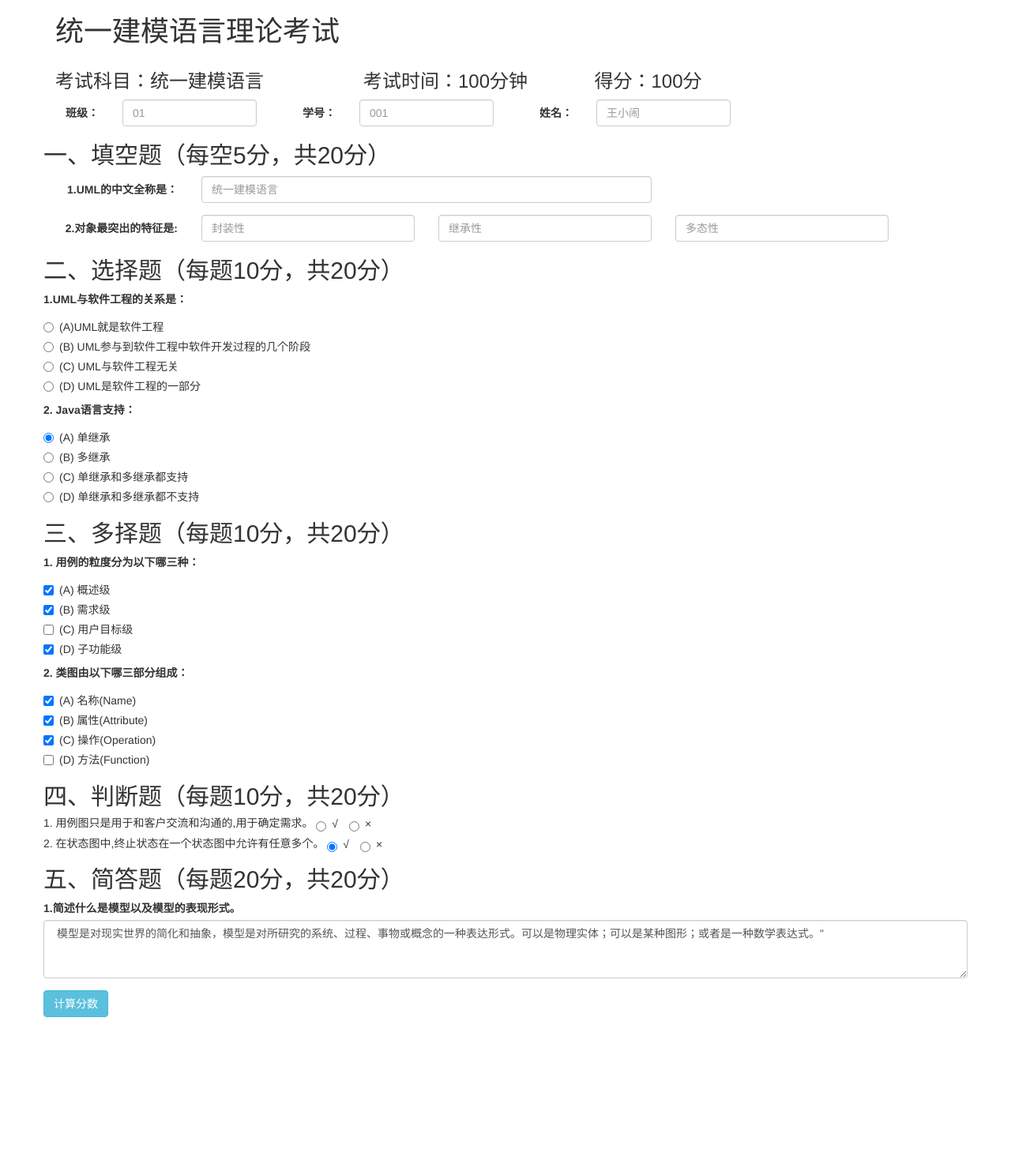
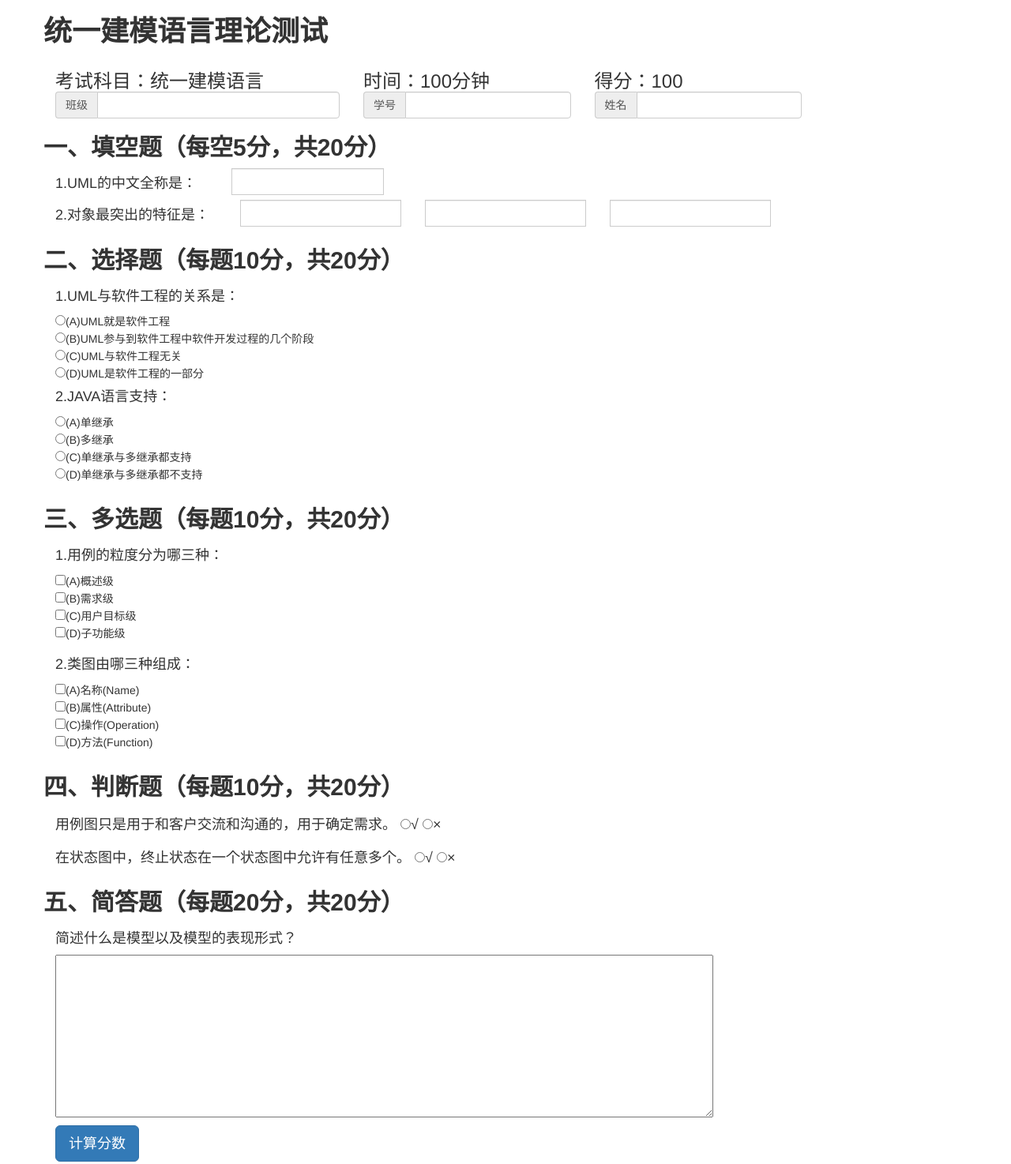
Before and after one commit to heeray/TW104, a plain HTML site: page index.html in a window 1280 px wide. Shown: the whole page at 79% size. Before the commit the page ends 1288 px from the top, so only its background shows below. Drawn offline with Linux system fonts and the light colour scheme.

Commit message:
TW104 commit

```diff
--- a/index.html
+++ b/index.html
@@ -1,163 +1,187 @@
 <html>
     <head>
-	    <title>bootstrap实现html试卷</title>
-        <meta name="viewport" content="width=device-width, initial-scale=1.0">
-        <link rel="stylesheet" href="./bootstrap-3.3.7-dist/css/bootstrap.min.css">
+        <link rel="stylesheet" href="./bootstrap-3.3.7-dist/css/bootstrap.css">
         <script src="./jquery-3.2.1.js"></script>
-        <script src="./bootstrap-3.3.7-dist/js/bootstrap.min.js"></script>
+        <script src="./bootstrap-3.3.7-dist/js/bootstrap.js"></script>
+        <title>task 104</title>
+
     </head>
     <body>
+        <!--write your code here-->
+
+    <!--标题-->
+    <form class="bs-example bs-example-form" role="form">
     <div class="container">
-    <h1>统一建模语言理论考试</h1>
       <div class="row">
-      <div class="col-xs-4">
-         <h3>考试科目：统一建模语言</h3>
+        <h1><strong>统一建模语言理论测试</strong></h1>
+      </div>
+      <div class="row">
+        <h3><div class="col-xs-4">
+          <div>考试科目：统一建模语言</div>
+            <div class="input-group input-group-md">
+              <span class="input-group-addon">班级</span>
+              <input type="text" class="form-control">
+            </div>
         </div>
         <div class="col-xs-3">
-         <h3>考试时间：100分钟</h3>
+          <div>时间：100分钟</div>
+            <div class="input-group input-group-md">
+              <span class="input-group-addon">学号</span>
+              <input type="text" class="form-control">
+            </div>
         </div>
         <div class="col-xs-3">
-         <h3>得分：100分</h3>
+          <div>得分：100</div>
+          <div class="input-group input-group-md">
+            <span class="input-group-addon">姓名</span>
+            <input type="text" class="form-control">
+          </div>
+        </h3>
+        </div>
+        <div class="row">
+          <h2><strong>一、填空题（每空5分，共20分）</strong></h2>
+          </div>
+        <div class="row">
+          <div class="input-group input-group-md">
+            <div class="col-xs-6">
+            <h4>1.UML的中文全称是：</h4>
+            </div>
+            <div class="col-xs-6"><input type="text" class="form-control"></div>
           </div>
         </div>
          <div class="row">
-    <form class="form-horizontal" role="form">
-    <div class="form-group">
-    <label for="firstname" class="col-sm-1 control-label">班级：</label>
-    <div class="col-sm-2">
-      <input type="text" class="form-control" id="firstname" placeholder="01">
+            <div class="input-group input-group-md">
+              <div class="col-xs-3">
+              <h4>2.对象最突出的特征是：</h4>
+              </div>
+              <div class="col-xs-3"><input type="text" class="form-control"></div>
+              <div class="col-xs-3"><input type="text" class="form-control"></div>
+              <div class="col-xs-3"><input type="text" class="form-control"></div>
+              </div>
+        </div>
+      <div class = "row">
+
+      <h2><strong>二、选择题（每题10分，共20分）</strong></h2>
+      </div>
+      <div class="row">
+      <div class = "col-xs-12">
+      <div class = "input-group">
+         <p><h4>1.UML与软件工程的关系是：</h4>
+            <div><input type="radio" name="radio-choice-1">(A)UML就是软件工程</input></div>
+            <div><input type="radio" name="radio-choice-1">(B)UML参与到软件工程中软件开发过程的几个阶段</input></div>
+            <div><input type="radio" name="radio-choice-1">(C)UML与软件工程无关</input></div>
+            <div><input type="radio" name="radio-choice-1">(D)UML是软件工程的一部分</input></div>
+            </div>
+            </div>
+            </div>
+      <div class="row">
+      <div class = "col-xs-12">
+      <div class = "input-group">
+          <p><h4>2.JAVA语言支持：</h4>
+            <div><input type="radio" name="radio-choice-2">(A)单继承</input></div>
+            <div><input type="radio" name="radio-choice-2">(B)多继承</input></div>
+            <div><input type="radio" name="radio-choice-2">(C)单继承与多继承都支持</input></div>
+            <div><input type="radio" name="radio-choice-2">(D)单继承与多继承都不支持</input></div>
+          </p>
+     </div>
+     </div>
+     </div>
+      <!--第三问-->
+       <div class="row">
+          <h2><strong>三、多选题（每题10分，共20分）</strong></h2>
+        </div>
+        <div class="row">
+            <div class="col-xs-12">
+          <div class="input-group">
+
+          <p><h4>1.用例的粒度分为哪三种：</h4>
+            <div><input type="checkbox" name="multi-choice-1">(A)概述级</input></div>
+            <div><input type="checkbox" name="multi-choice-1">(B)需求级</input></div>
+            <div><input type="checkbox" name="multi-choice-1">(C)用户目标级</input></div>
+            <div><input type="checkbox" name="multi-choice-1">(D)子功能级</input></div>
+          </p>
+          </div>
+          </div>
+          </div>
+          <div class="row">
+            <div class="col-xs-12">
+          <div class="input-group">
+
+          <p><h4>2.类图由哪三种组成：</h4>
+            <div><input type="checkbox" name="multi-choice-2">(A)名称(Name)</input></div>
+            <div><input type="checkbox" name="multi-choice-2">(B)属性(Attribute)</input></div>
+            <div><input type="checkbox" name="multi-choice-2">(C)操作(Operation)</input></div>
+            <div><input type="checkbox" name="multi-choice-2">(D)方法(Function)</input></div>
+          </p>
+          </div>
+          </div>
           </div>
 
- <!--  <div class="form-group"> -->
-    <label for="lastname" class="col-sm-1 control-label">学号：</label>
-    <div class="col-sm-2">
-      <input type="text" class="form-control" id="lastname" placeholder="001">
+      <!--第四问-->
+      <div class="row">
+      <h2><strong>四、判断题（每题10分，共20分）</strong></h2>
       </div>
-    <!-- <div class="form-group"> -->
-    <label for="lastname" class="col-sm-1 control-label">姓名：</label>
-    <div class="col-sm-2">
-      <input type="text" class="form-control" id="lastname" placeholder="王小闹">
+      <div class="row">
+            <div class="col-xs-12">
+          <div class="input-group">
+
+          <p><h4>用例图只是用于和客户交流和沟通的，用于确定需求。
+              <input type="radio" name="true-false-choice-1">√</input>
+              <input type="radio" name="true-false-choice-1">×</input>
+            </h4>
+          </p>
           </div>
           </div>
-    <h2>一、填空题（每空5分，共20分）</h2>
-    <form class="form-horizontal" role="form">
-  <div class="form-group">
-    <label  class="col-sm-2 control-label">1.UML的中文全称是：</label>
-    <div class="col-sm-6">
-      <input type="text" class="form-control" id="" placeholder="统一建模语言">
+          </div>
+          <div class="row">
+            <div class="col-xs-12">
+          <div class="input-group">
+          <p><h4>在状态图中，终止状态在一个状态图中允许有任意多个。
+              <input type="radio" name="true-false-choice-2">√</input>
+              <input type="radio" name="true-false-choice-2">×</input>
+            </h4>
+          </p>
           </div>
           </div>
-   <div class="form-group">
-    <label  class="col-sm-2 control-label">2.对象最突出的特征是:</label>
-    <div class="col-sm-3">
-      <input type="text" class="form-control" id="" placeholder="封装性">
           </div>
-    <div class="col-sm-3">
-      <input type="text" class="form-control" id="" placeholder="继承性">
+
+      <!--第五问-->
+      <div class="row">
+      <h2><strong>五、简答题（每题20分，共20分）</strong></h2>
       </div>
-    <div class="col-sm-3">
-      <input type="text" class="form-control" id="" placeholder="多态性">
+       <div class="row">
+              <div class="col-xs-12">
+            <div class="from-group">
+          <p>
+            <h4>简述什么是模型以及模型的表现形式？</h4>
+            <div><textarea rows="10" cols="100"></textarea></div>
+          </p>
             </div>
               </div>
-</form>
-   <h2>二、选择题（每题10分，共20分）</h2>
-   <label for="name">1.UML与软件工程的关系是：</label>
-        <div class="radio">
-    <label>
-        <input type="radio" name="optionsRadios" id="optionsRadios1" value="option1" > (A)UML就是软件工程
-    </label>
-</div>
-<div class="radio">
-    <label>
-        <input type="radio" name="optionsRadios" id="optionsRadios2" value="option2" checked>(B) UML参与到软件工程中软件开发过程的几个阶段
-    </label>
-</div>
-  <div class="radio">
-    <label>
-        <input type="radio" name="optionsRadios" id="optionsRadios3" value="option3">(C) UML与软件工程无关
-    </label>
-</div>
-   <div class="radio">
-    <label>
-        <input type="radio" name="optionsRadios" id="optionsRadios4" value="option4">(D) UML是软件工程的一部分
-    </label>
-</div>
- <label for="name">2. Java语言支持：</label>
-        <div class="radio">
-    <label>
-        <input type="radio" name="optionsRadios" id="optionsRadios1" value="option1"  checked> (A) 单继承
-    </label>
-</div>
-<div class="radio">
-    <label>
-        <input type="radio" name="optionsRadios" id="optionsRadios2" value="option2" >(B) 多继承
-    </label>
-</div>
-  <div class="radio">
-    <label>
-        <input type="radio" name="optionsRadios" id="optionsRadios3" value="option3">(C) 单继承和多继承都支持
-    </label>
-</div>
-   <div class="radio">
-    <label>
-        <input type="radio" name="optionsRadios" id="optionsRadios4" value="option4">(D) 单继承和多继承都不支持
-    </label>
-</div>
-<h2>三、多择题（每题10分，共20分）</h2>
-  <label for="name">1. 用例的粒度分为以下哪三种：</label>
-<div class="checkbox">
-    <label><input type="checkbox" value="" checked>(A) 概述级</label>
-</div>
-<div class="checkbox">
-    <label><input type="checkbox" value="" checked>(B) 需求级</label>
-</div>
-<div class="checkbox">
-    <label><input type="checkbox" value="">(C) 用户目标级</label>
-</div>
-<div class="checkbox">
-    <label><input type="checkbox" value="" checked>(D) 子功能级</label>
-</div>
- <label for="name">2. 类图由以下哪三部分组成：</label>
-<div class="checkbox">
-    <label><input type="checkbox" value="" checked>(A) 名称(Name)</label>
-</div>
-<div class="checkbox">
-    <label><input type="checkbox" value="" checked>(B) 属性(Attribute)</label>
-</div>
-<div class="checkbox">
-    <label><input type="checkbox" value="" checked>(C) 操作(Operation)</label>
-</div>
-<div class="checkbox">
-    <label><input type="checkbox" value="" >(D) 方法(Function)</label>
-</div>
-<h2>四、判断题（每题10分，共20分）</h2>
-<h5>1. 用例图只是用于和客户交流和沟通的,用于确定需求。
-   <label class="radio-inline">
-        <input type="radio" name="optionsRadiosinline" id="optionsRadios3" value="option1" >√
-    </label>
-    <label class="radio-inline">
-        <input type="radio" name="optionsRadiosinline" id="optionsRadios4"  value="option2" checked> ×
-    </label>
-</h5>
-<h5>2. 在状态图中,终止状态在一个状态图中允许有任意多个。
-   <label class="radio-inline">
-        <input type="radio" name="optionsRadiosinline" id="optionsRadios3" value="option1" checked>√
-    </label>
-    <label class="radio-inline">
-        <input type="radio" name="optionsRadiosinline" id="optionsRadios4"  value="option2"> ×
-    </label>
-</h5>
-
-<h2>五、简答题（每题20分，共20分）</h2>
-<form role="form">
-   <div class="form-group">
-    <label for="name">1.简述什么是模型以及模型的表现形式。</label>
-    <textarea class="form-control" rows="3" col="8"> 模型是对现实世界的简化和抽象，模型是对所研究的系统、过程、事物或概念的一种表达形式。可以是物理实体；可以是某种图形；或者是一种数学表达式。"</textarea>
-  </div>
-</form>
-<button type="button" class="btn btn-info">计算分数</button>
        </div>
 
-
+        <!-- Button trigger modal -->
+<button type="button" class="btn btn-primary btn-lg" data-toggle="modal" data-target="#myModal">
+  计算分数
+</button>
+<!-- Modal -->
+<div class="modal fade" id="myModal" tabindex="-1" role="dialog" aria-labelledby="myModalLabel">
+  <div class="modal-dialog" role="document">
+    <div class="modal-content">
+      <div class="modal-header">
+        <button type="button" class="close" data-dismiss="modal" aria-label="Close"><span aria-hidden="true">&times;</span></button>
+        <h4 class="modal-title" id="myModalLabel">计算分数</h4>
+      </div>
+      <div class="modal-body">
+       你的成绩
+      </div>
+      <div class="modal-footer">
+        <button type="button" class="btn btn-default" data-dismiss="modal">Close</button>
+        <button type="button" class="btn btn-primary">Save changes</button>
+      </div>
+    </div>
+  </div>
+</div>
+</div>
     </body>
 </html>
```
Lines whose indentation alone changed are shown as unchanged.
